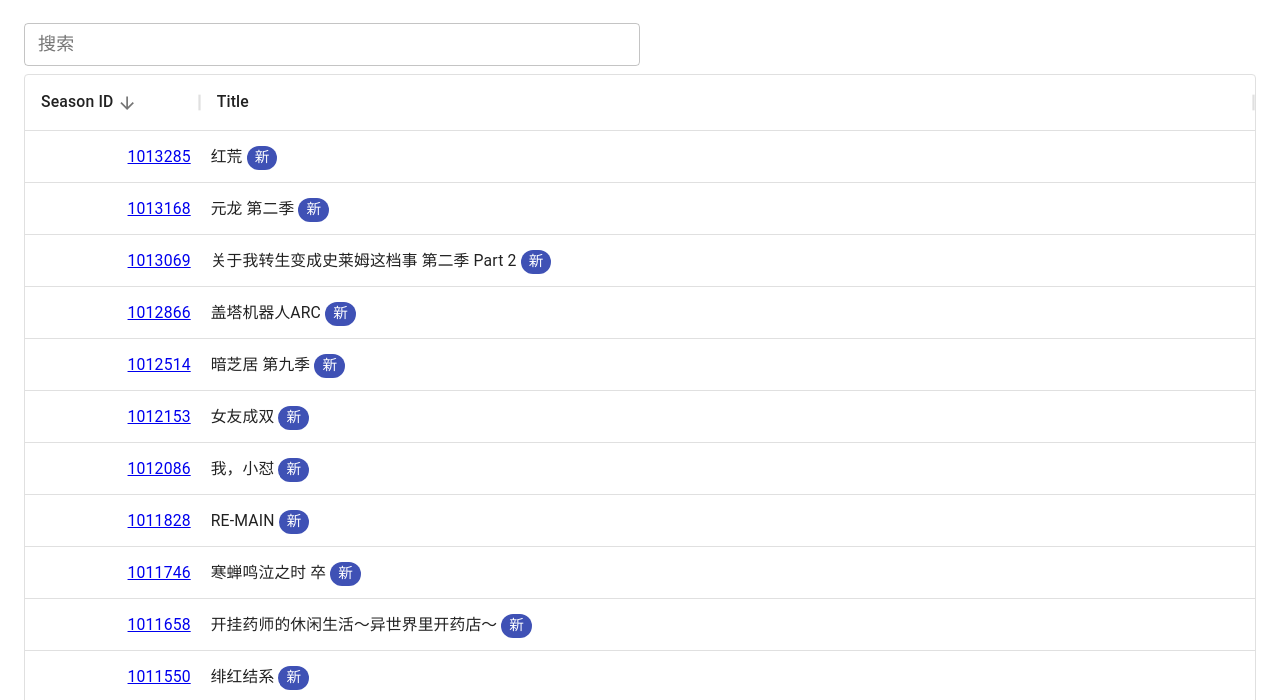
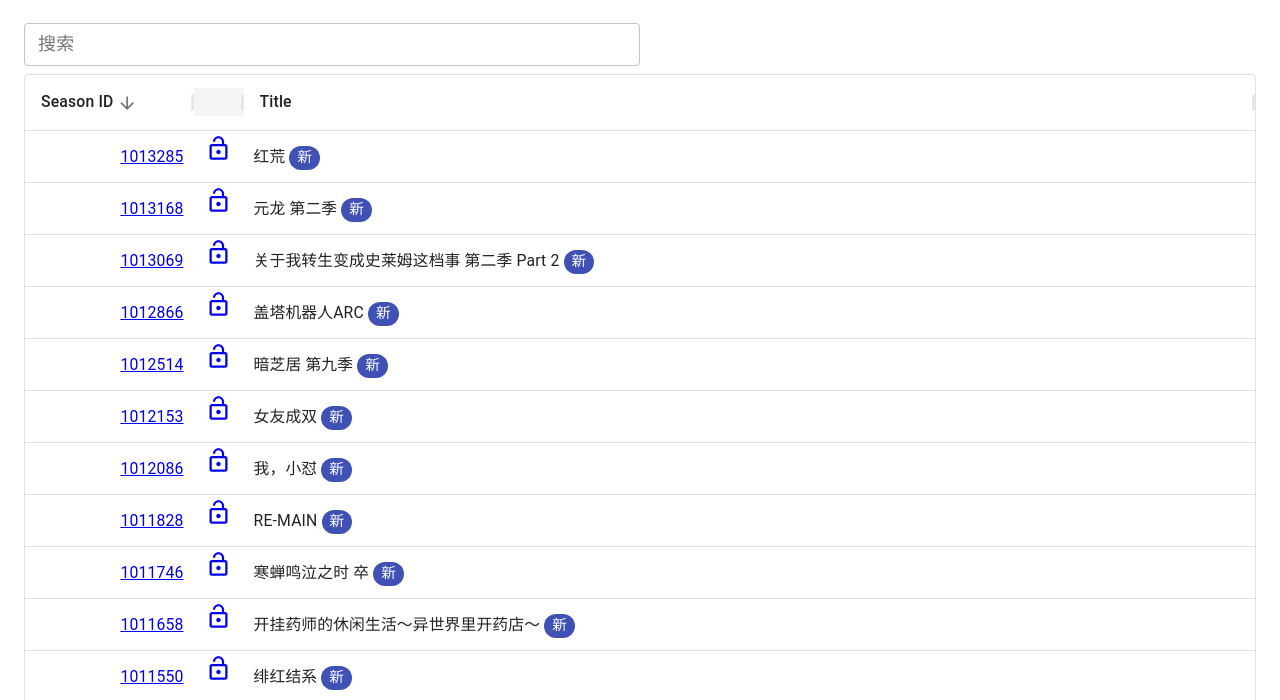
Before and after one commit to JasonKhew96/bangumi, a Gatsby site: page /bilibili_sea in a window 1280 px wide. Shown: the part 99-799 px from the top of the page. Built offline with nearby package versions, Linux system fonts and the light colour scheme; Gatsby itself is replaced by a stand-in of ours.

Commit message:
Add magic

```diff
--- a/src/pages/bilibili_sea.tsx
+++ b/src/pages/bilibili_sea.tsx
@@ -1,11 +1,15 @@
 import * as React from "react"
-import { Link } from "gatsby"
 import BangumiList from "../components/bangumiList"
 import Layout from "../components/layout"
 import Seo from "../components/seo"
 import JSONData from "../../content/bilibili_sea.json"
-import { GridCellParams, GridColDef } from "@material-ui/data-grid"
+import {
+  GridCellParams,
+  GridColDef,
+  GridValueGetterParams,
+} from "@material-ui/data-grid"
 import { Chip } from "@material-ui/core"
+import LockOpenIcon from "@material-ui/icons/LockOpen"
 
 const columns: GridColDef[] = [
   {
@@ -25,6 +29,25 @@ const columns: GridColDef[] = [
     ),
   },
   {
+    field: "",
+    headerName: "",
+    sortable: false,
+    type: "string",
+    align: "center",
+    width: 32,
+    valueGetter: (params: GridValueGetterParams) =>
+      `${params.getValue(params.id, "season_id")}`,
+    renderCell: (params: GridCellParams) => (
+      <a
+        href={"https://www.bilibili.com/bangumi/play/ss" + params.value}
+        target="_blank"
+        referrerPolicy="no-referrer"
+      >
+        <LockOpenIcon />
+      </a>
+    ),
+  },
+  {
     field: "title",
     headerName: "Title",
     type: "string",
@@ -32,7 +55,7 @@ const columns: GridColDef[] = [
     renderCell: (params: GridCellParams) => (
       <div>
         {params.value}
-        { ` ` }
+        {` `}
         {params.getValue(params.id, "is_new") ? (
           <Chip size="small" label="新" color="primary" />
         ) : (
```
